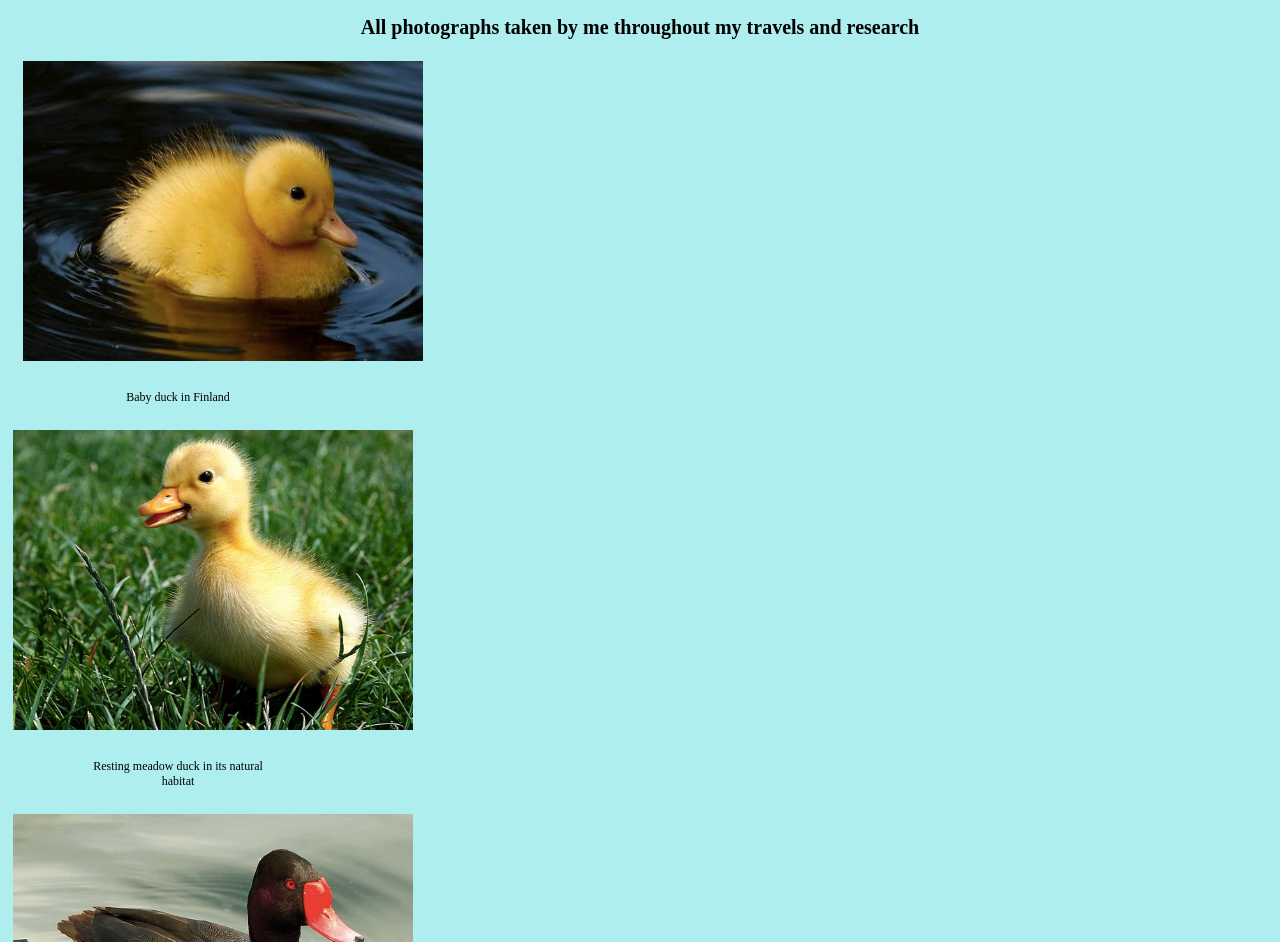
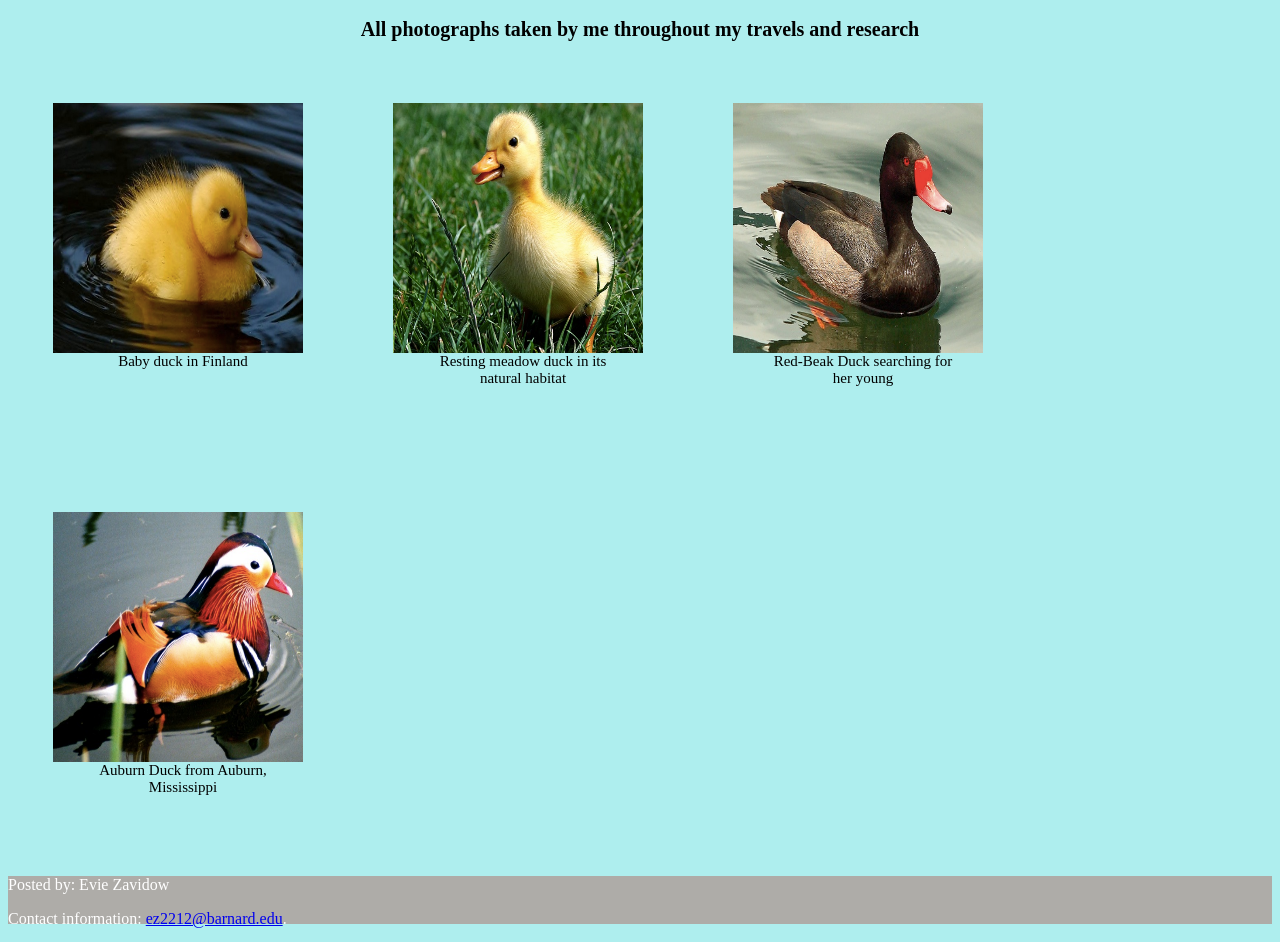
Before and after one commit to ez2212/mywebsite, a plain HTML site: page gallery.html in a window 1280 px wide. Shown: the part 145-1087 px from the top of the page. Drawn offline with Linux system fonts and the light colour scheme.

Commit message:
rearrange gallery

```diff
--- a/gallery.html
+++ b/gallery.html
@@ -17,24 +17,26 @@
 <h1 id="galleryh1"> Duck Photograph Gallery</h1>
 <h2 id="galleryh2"> All photographs taken by me throughout my travels and research </h2>
 <section>
-<div class="img">
-	<a target="duck1" href="Duck_1">
-		<img id="img5" src="images/duck1.jpg" alt="duck1">
-		</a>
-		<div class="desc"> Baby duck in Finland </div>
-	<a target="duck2" href="Duck_2">
-		<img id="img6" src="images/duck2.jpg" alt="duck2">
-		</a>
+<div class="duck_images">
+		<img src="images/duck1.jpg" alt="duck1" class="duck">
+			<p id="caption"> Baby duck in Finland </p>
+</div>
 
-		<div class="desc"> Resting meadow duck in its natural habitat </div>
-	<a target="duck3" href="Duck_3">
-		<img id="img7" src="images/duck3.jpg" alt="duck3">
-		</a>
-		<div class="desc"> Red-Beak Duck searching for her young </div>
-	<a target="duck4" href="Duck_4">
-		<img id="img8" src="images/duck4.jpg" alt="duck4">
-		</a>
-		<div class="desc"> Auburn Duck from Auburn, Mississippi</div>
+<div class="duck_images">
+		<img src="images/duck2.jpg" alt="duck2" class="duck">
+			<p id="caption"> Resting meadow duck in its natural habitat </p>
+</div>
+
+<div class="duck_images">
+	<img  src="images/duck3.jpg" alt="duck3" class="duck">
+			<p id="caption"> Red-Beak Duck searching for her young </p>
+</div>
+
+<div class="duck_images">
+<img src="images/duck4.jpg" alt="duck4" class="duck">
+			<P id="caption"> Auburn Duck from Auburn, Mississippi</p>
+</div>
+
 </div>
 </section>
 <footer id="footer">
--- a/mystyle.css
+++ b/mystyle.css
@@ -1,5 +1,3 @@
-<style>
-
 nav, footer {
 	clear: both;
 	color: #ffffff;
@@ -113,14 +111,14 @@ div.img a:hover img{
 }
 
 
-.desc{
+#caption{
 	max-height: 300px;
 	max-width:  180px;
 	display: block;
-	font-size: 12px;
+	font-size: 15px;
 	padding-top: 20px;
 	padding-bottom: 20px;
-	margin-left: 80px;
+	margin-left: 40px;
 	text-align: center;
 }
 
@@ -147,4 +145,14 @@ background: #AEEEEE;
     margin-top: -3em;
 }
 
-</style>
+.duck_images{
+	float:left;
+	margin: 45px;
+}
+
+.duck {
+	float: left;
+	width: 250px;
+	height: 250px;
+}
+}
```
